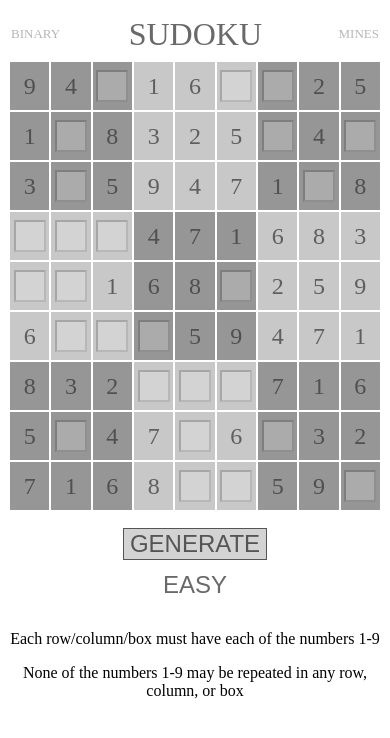
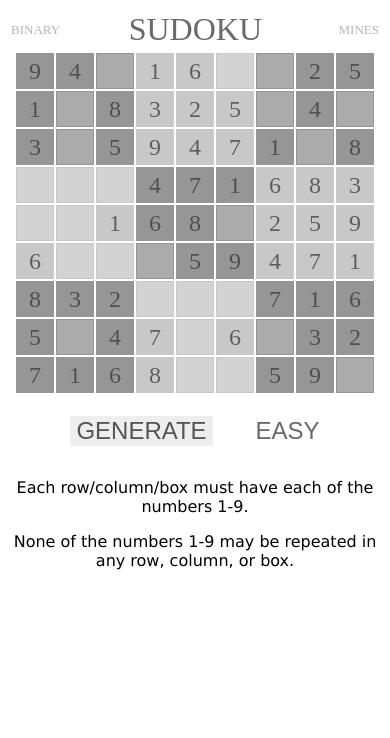
Before and after one commit to christiantgolden/golden-puzzles, a plain HTML site: page public/index.html in a window 390 px wide. Drawn offline with Linux system fonts and the light colour scheme.

Commit message:
begin fixing ios safari responsivity issues

```diff
--- a/public/Game.js
+++ b/public/Game.js
@@ -7,7 +7,6 @@ const Game = () => {
     if (GAMES[g].active) {
       switch (g) {
         case "SUDOKU":
-          console.log("Creating new Sudoku game.");
           return new Sudoku();
         case "MINES":
           return new Mines();
@@ -16,7 +15,6 @@ const Game = () => {
         case "CROSSBYTE":
           return new Crossbyte();
         default:
-          console.log("defaulting to new sudoku");
           return new Sudoku();
       }
     }
--- a/public/binary/Binary.js
+++ b/public/binary/Binary.js
@@ -41,7 +41,6 @@ class Binary {
     for (let i = 0; i < this.board[0].length; i++) {
       this.colTotals[i] = parseInt(this.board[0][i]);
     }
-    console.log(this.colTotals);
   }
   shiftRow(r) {
     let binString = r;
@@ -59,7 +58,6 @@ class Binary {
     return result;
   }
   unsolveBoard() {
-    console.log("difficulty of binary game: " + this.difficulty);
     for (let i = 0; i < this.size; i++) {
       let tempRow = "";
       let randNums = [];
@@ -118,7 +116,3 @@ class Binary {
     document.getElementById("instructions").innerHTML = instructions_html;
   }
 }
-
-// const game = new Binary(10);
-// game.generateBoard();
-// game.draw();
--- a/public/binary/styles.css
+++ /dev/null
@@ -1,32 +0,0 @@
-tr td {
-  width: 48;
-  height: 48;
-  font-size: 24;
-  text-align: center;
-  color: rgba(50, 50, 50, 0.7);
-  background-color: "rgba(100,100,100,.5)";
-  overflow: hidden;
-  resize: none;
-  z-index: 0;
-}
-#cell {
-  width: 32;
-  height: 32;
-  font-size: 24;
-  text-align: center;
-  background-color: "rgba(200,200,200,0)";
-  opacity: 0.2;
-  color: black;
-  overflow: hidden;
-  resize: none;
-  columns: 1;
-}
-input[type="number"]::-webkit-inner-spin-button,
-input[type="number"]::-webkit-outer-spin-button {
-  -webkit-appearance: none;
-  margin: 0;
-}
-table {
-  margin-left: auto;
-  margin-right: auto;
-}
--- a/public/constants.js
+++ b/public/constants.js
@@ -4,6 +4,7 @@ const GAMES = {
   SUDOKU: { active: true, visible: true },
   CROSSBYTE: { active: false, visible: false },
 };
+const AVAILABLE_GAMES = ["BINARY", "SUDOKU", "MINES"];
 const DIFFICULTY_MAP = {
   EASY: 3,
   NORMAL: 5,
@@ -12,17 +13,17 @@ const DIFFICULTY_MAP = {
 };
 const GAME_INSTRUCTIONS = {
   BINARY: [
-    "Each row/column must have 5 0's and 5 1's",
-    "There can be no more than two 0's or 1's adjacent to one another",
-    "No two rows or columns may be identical",
+    "Each row/column must have five 0's and five 1's.",
+    "There can be no more than two 0's or 1's adjacent to one another.",
+    "No two rows or columns may be identical.",
   ],
   MINES: [
-    "This is a semi-clone of Minesweeper",
-    "All 0's and Bombs have been hidden",
-    "Discern which blanks are 0's and which are Bombs",
+    "This is a semi-clone of Minesweeper.",
+    "All 0's and Bombs have been hidden.",
+    "Discern which blanks are 0's and which are Bombs.",
   ],
   SUDOKU: [
-    "Each row/column/box must have each of the numbers 1-9",
-    "None of the numbers 1-9 may be repeated in any row, column, or box",
+    "Each row/column/box must have each of the numbers 1-9.",
+    "None of the numbers 1-9 may be repeated in any row, column, or box.",
   ],
 };
--- a/public/index.html
+++ b/public/index.html
@@ -1,6 +1,6 @@
 <html>
   <head>
-    <meta charset="UTF-16" />
+    <meta charset="UTF-8" />
     <meta
       name="viewport"
       content="width=device-width, initial-scale=1.0, user-scalable=no"
@@ -17,6 +17,7 @@
       </tr>
     </table>
     <table id="game_table"></table>
+    <div id="diff-generate">
       <form>
         <input
           id="gen_button"
@@ -24,7 +25,6 @@
           value="GENERATE"
           onclick="generateNewGame()"
         />
-      <br />
         <select name="diff" id="diff">
           <option value="easy">EASY</option>
           <option value="normal">NORMAL</option>
@@ -32,6 +32,7 @@
           <option value="insane">INSANE</option>
         </select>
       </form>
+    </div>
     <div id="instructions"></div>
 
     <!--Start of Firebase Hosting Stuff-->
@@ -68,10 +69,7 @@
     <script src="mines/coord.js"></script>
     <script src="mines/constants.js"></script>
     <script src="mines/Mines.js"></script>
-
     <script src="main.js"></script>
-
     <link rel="stylesheet" href="sudoku/styles.css" />
-    <link rel="stylesheet" href="binary/styles.css" />
   </body>
 </html>
--- a/public/main.js
+++ b/public/main.js
@@ -5,7 +5,14 @@ const setActiveGame = (prevOrNext) => {
     if (GAMES[g].active) {
       GAMES[g].active = false;
       let oldGame = g.toUpperCase();
-      document.getElementById(prevOrNext).innerText = oldGame;
+      prevOrNext == "next"
+        ? (document.getElementById(prevOrNext).innerText =
+            document.getElementById("prev").innerText)
+        : (document.getElementById(prevOrNext).innerText =
+            document.getElementById("next").innerText);
+      document.getElementById(
+        prevOrNext == "next" ? "prev" : "next"
+      ).innerText = oldGame;
     }
   }
   GAMES[game].active = true;
--- a/public/mines/Mines.js
+++ b/public/mines/Mines.js
@@ -22,7 +22,6 @@ class Mines {
   setMines() {}
 
   unsolveBoard() {
-    console.log("difficulty of binary game: " + this.difficulty);
     for (let i = 0; i < this.size; i++) {
       let tempRow = "";
       let randNums = [];
@@ -41,15 +40,8 @@ class Mines {
       this.board[i] = [];
       for (let j = 0; j < this.size; j++) {
         this.board[i][j] = new Coord(Math.random() > 0.8);
-        console.log("this.board[i][j] has bomb? " + this.board[i][j].hasBomb);
         this.board[i][j].setX(j);
         this.board[i][j].setY(i);
-        console.log(
-          "Current Coord being checked x: " +
-            this.board[i][j].x +
-            ", y: " +
-            this.board[i][j].y
-        );
       }
     }
     for (let i = 0; i < this.size; i++) {
@@ -99,9 +91,7 @@ class Mines {
     for (let r = 0; r < this.size; r++) {
       game_table_html += "<tr>";
       for (let c = 0; c < this.size; c++) {
-        console.log("bombs nearby: " + this.board[r][c].bombsNearby);
         if (this.board[r][c].hasBomb || this.board[r][c].bombsNearby == 0) {
-          // game_table_html += "<td style='background-color:#ccc'>💣</td>";
           game_table_html +=
             "<td style='background-color:#ccc'><input id='cell' maxlength='1'></input></td>";
         } else {
--- a/public/sudoku/styles.css
+++ b/public/sudoku/styles.css
@@ -1,19 +1,23 @@
 tr td {
-  width: 48;
-  height: 48;
+  width: 36;
+  height: 36;
   font-size: 24;
   text-align: center;
   color: rgba(50, 50, 50, 0.7);
   background-color: "rgba(255,255,255,0)";
   overflow: hidden;
+  outline: none;
+  border: none;
   resize: none;
   z-index: 0;
 }
 #cell {
-  width: 32;
-  height: 32;
+  width: 100%;
+  height: 100%;
   font-size: 24;
   text-align: center;
+  outline: none;
+  border: none;
   background-color: "rgba(200,200,200,0)";
   opacity: 0.2;
   color: black;
@@ -37,6 +41,7 @@ table {
 form {
   display: inline-block;
   margin-top: 10px;
+  width: 100%;
 }
 form select,
 input {
@@ -47,6 +52,7 @@ input {
 }
 body {
   text-align: center;
+  -webkit-print-color-adjust: exact;
 }
 #prev {
   font-size: small;
@@ -71,13 +77,22 @@ select {
   outline: none;
   background-color: "rgba(0,0,0,0)";
   background: none;
-  text-align: center;
+  text-align: right;
   margin-top: 0.5em;
+  border-radius: 0;
 }
 #gen_button {
-  background-color: lightgray;
-  outline: solid 1px;
-  border: 1px;
+  background-color: #eee;
+  outline: none;
+  border: none;
   color: #555;
-  margin-top: 0.3em;
 }
+#diff-generate {
+  align-content: center;
+  align-self: center;
+}
+#instructions {
+  font-size: medium;
+  font-family: "Lucida Sans", "Lucida Sans Regular", "Lucida Grande",
+    "Lucida Sans Unicode", Geneva, Verdana, sans-serif;
+}
```
Lines whose indentation alone changed are shown as unchanged.
